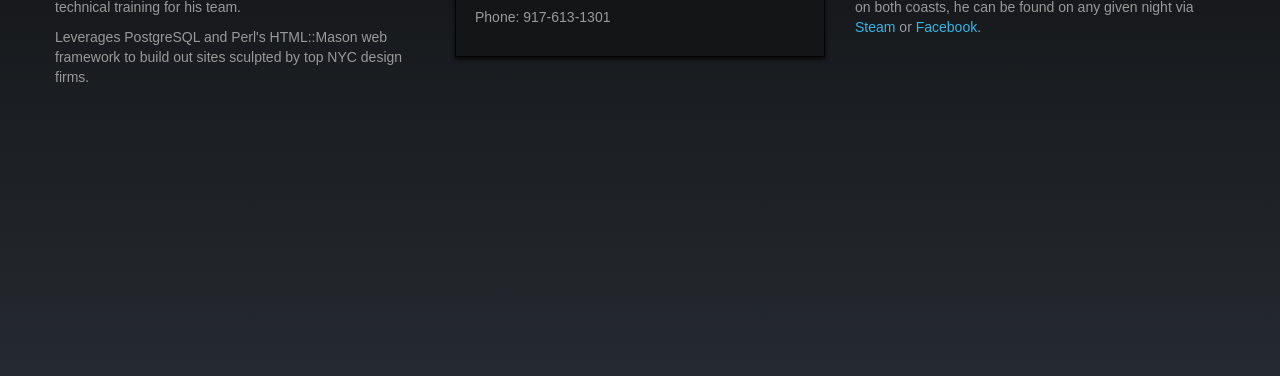
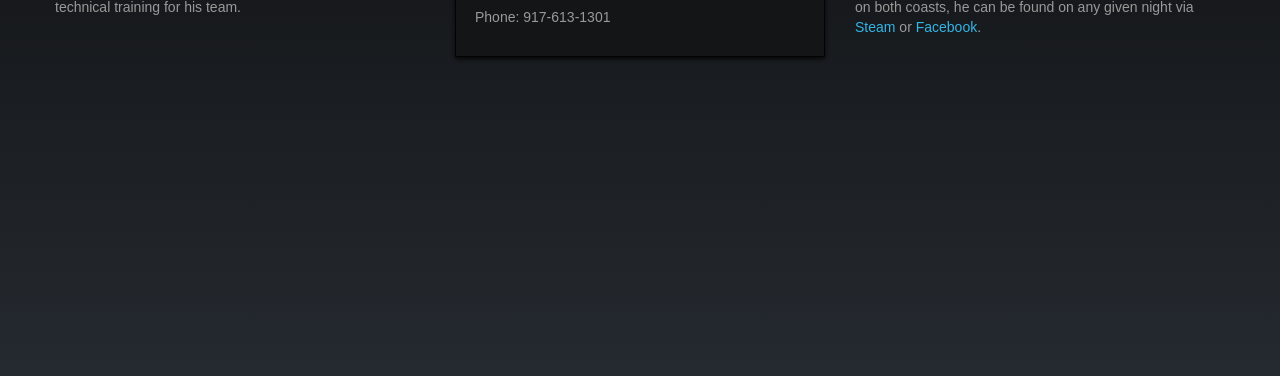
Before and after one commit to SlySteven/slysteven.github.io, a plain HTML site: page index.html in a window 1280 px wide. Shown: the part 424-800 px from the top of the page. Drawn offline with nearby package versions, Linux system fonts and the light colour scheme; a web font is replaced by a local one.

Commit message:
Update index.html

```diff
--- a/index.html
+++ b/index.html
@@ -50,7 +50,6 @@
         <div class="span4">
           <h2>By day</h2>
           <p>Leads web development projects for new and existing clients while providing management, mentorship, and technical training for his team.</p>
-          <p>Leverages PostgreSQL and Perl's HTML::Mason web framework to build out sites sculpted by top NYC design firms.</p>
         </div>
         <div class="span4">
           <div class="well">
```
